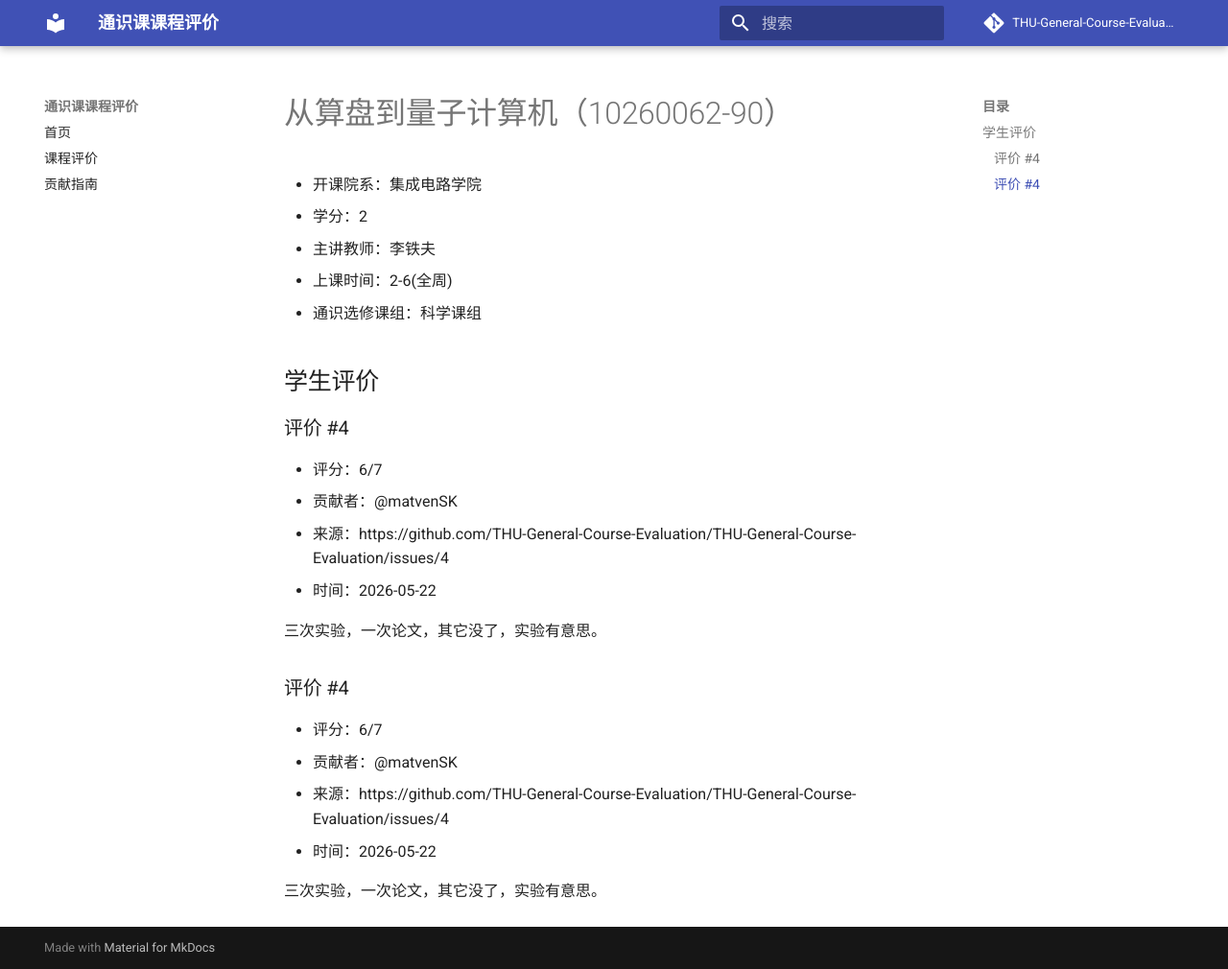
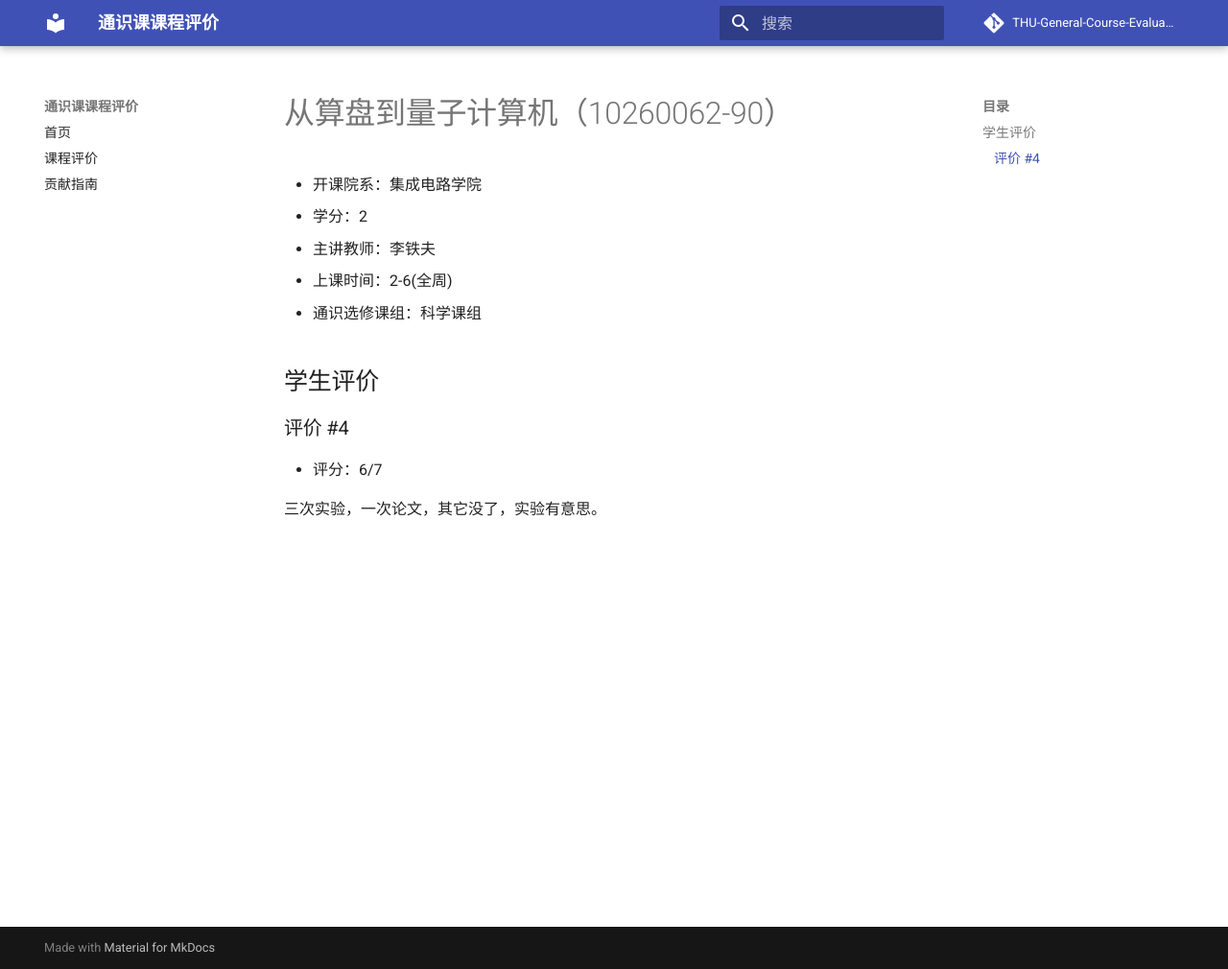
Before and after one commit to THU-General-Course-Evaluation/THU-General-Course-Eevaluation, an MkDocs documentation site: the page built from docs/courses/10260062-90.md, in a window 1280 px wide and 1010 px high. Shown: the whole window at 96% size. Built offline with MkDocs 1.6.1 and Material for MkDocs 9.7.7, drawn with Linux system fonts in a browser that asks for light colours; comment, search, counter and statistics services are not loaded.

```diff
--- a/docs/courses/10260062-90.md
+++ b/docs/courses/10260062-90.md
@@ -10,16 +10,5 @@
 
 ### 评价 #4
 - 评分：6/7
-- 贡献者：@matvenSK
-- 来源：https://github.com/THU-General-Course-Evaluation/THU-General-Course-Evaluation/issues/4
-- 时间：2026-05-22
 
 三次实验，一次论文，其它没了，实验有意思。
-
-### 评价 #4
-- 评分：6/7
-- 贡献者：@matvenSK
-- 来源：https://github.com/THU-General-Course-Evaluation/THU-General-Course-Evaluation/issues/4
-- 时间：2026-05-22
-
-三次实验，一次论文，其它没了，实验有意思。
```
Also changed, not shown: docs/courses/00430093-91.md (+0 -3 lines), docs/courses/S1510021-90.md (+0 -3 lines), docs/courses/index.md (+8 -8 lines), pyproject.toml (+9 -0 lines), 2 other files.
